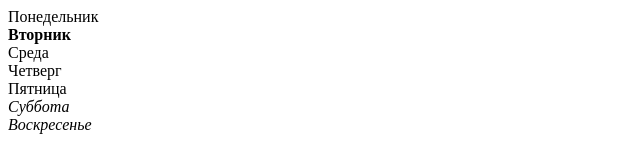
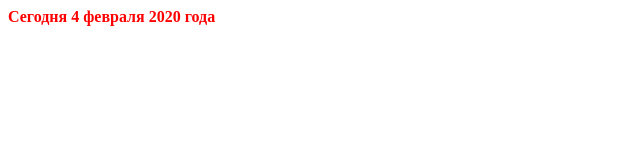
Before and after one commit to SergeyPrivalov13/LessonsJS, a plain HTML site: page index.html in a window 1280 px wide. Shown: the whole page, without its empty margins (0-640 px from the left). Drawn offline with Linux system fonts and the light colour scheme.

Commit message:
Объявил переменные даты и вывел дату

```diff
--- a/index.html
+++ b/index.html
@@ -4,11 +4,11 @@
   <meta charset="UTF-8">
   <meta name="viewport" content="width=device-width, initial-scale=1.0">
   <meta http-equiv="X-UA-Compatible" content="ie=edge">
-  <title>Lesson 7-complicated</title>
+  <title>Lesson 9-complicated</title>
 </head>
 <body>
 
-  <div id="week"></div>
+  <div id="date"></div>
 
   <script src="js/main.js"></script>
 </body>
--- a/js/main.js
+++ b/js/main.js
@@ -1,25 +1,38 @@
 'use strict';
-let week = ['Понедельник', 'Вторник', 'Среда', 'Четверг', 'Пятница', 'Суббота', 'Воскресенье'],
-  date = new Date(),
-  presentDay = date.getDay(),
-  blockWeek = document.getElementById('week');
+let date = document.getElementById('date'),   // id блока
+  dateNow = new Date(),             // Текущее время в миллисекундах
+  year = dateNow.getFullYear(),
+  month = dateNow.getMonth(),
+  day = dateNow.getDate(),
+  hour = dateNow.getHours(),
+  minutes = dateNow.getMinutes(),
+  seconds = dateNow.getSeconds(),
+  fMonth;
 
-  for(let i = 0; i < week.length; i++){
-    console.log(presentDay);
-
-  if(presentDay - 1 === i){
-    if(i === 5 || i === 6){
-      blockWeek.innerHTML += `<i><b>${week[i]}</b></i> <br>`;
-    }else {
-      blockWeek.innerHTML += `<b>${week[i]}</b> <br>`;
-    }
-
-  } else if(i === 5 || i === 6){
-    //document.write(`<i>${week[i]}</i> <br>`);
-    blockWeek.innerHTML += `<i>${week[i]}</i> <br>`;
-  } else{
-    blockWeek.innerHTML += `${week[i]} <br>`;
+switch (month)
+  {
+    case 0: fMonth="января"; break;
+    case 1: fMonth="февраля"; break;
+    case 2: fMonth="марта"; break;
+    case 3: fMonth="апреля"; break;
+    case 4: fMonth="мае"; break;
+    case 5: fMonth="июня"; break;
+    case 6: fMonth="июля"; break;
+    case 7: fMonth="августа"; break;
+    case 8: fMonth="сентября"; break;
+    case 9: fMonth="октября"; break;
+    case 10: fMonth="ноября"; break;
+    case 11: fMonth="декабря"; break;
   }
+date.style.cssText = 'color: red; font-weight: bold';
+date.innerHTML = `Сегодня ${day} ${fMonth} ${year} года`;
 
 
-}
+console.log(date);
+console.log(dateNow);
+console.log(`Секунд: ${seconds} секунда`);
+console.log(`Минут: ${minutes} минута`);
+console.log(`Часов: ${hour} час`);
+console.log(`Дней: ${day}`);
+console.log(`Месяц: ${month}`);
+console.log(`Год: ${year}`);
```
